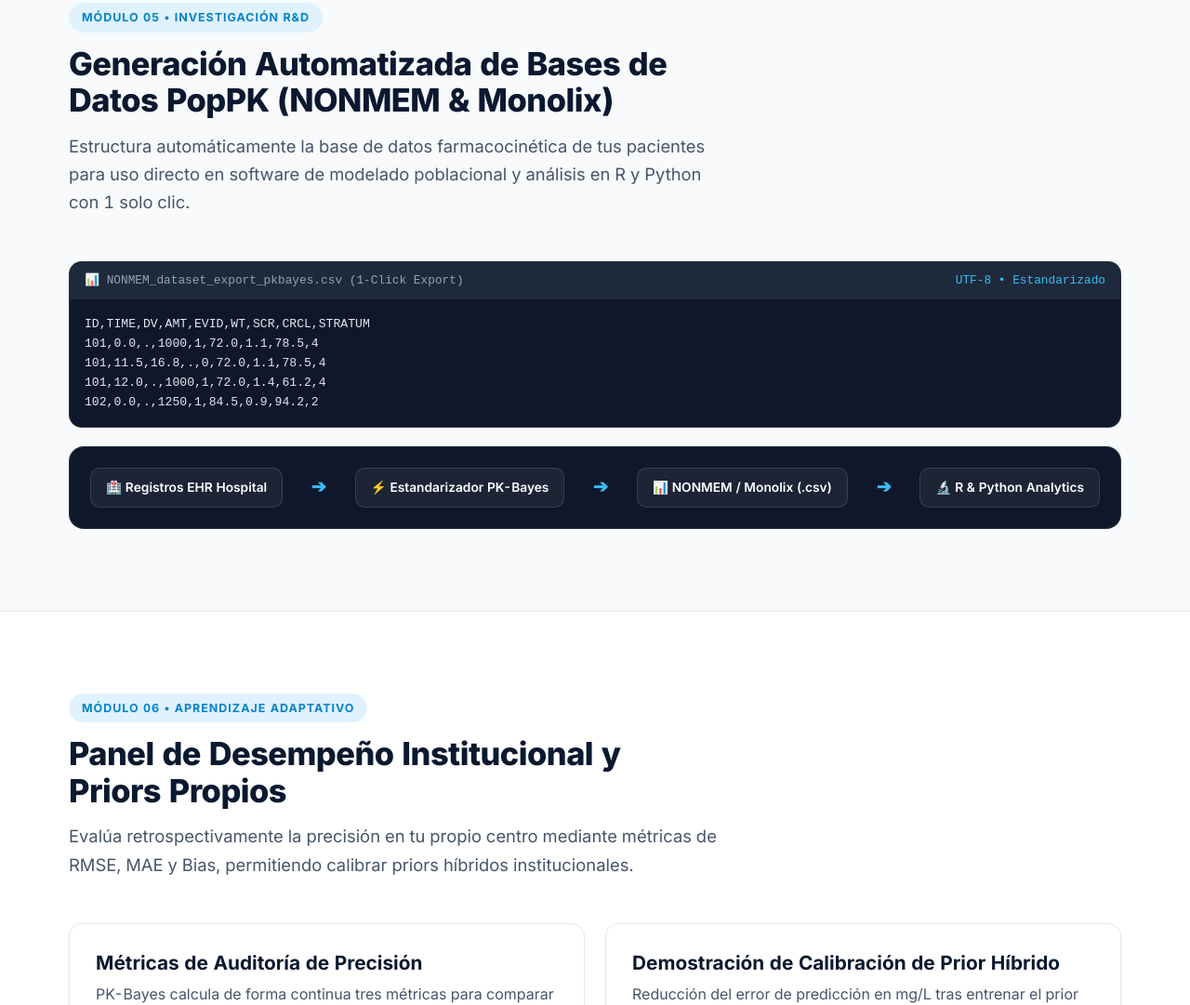
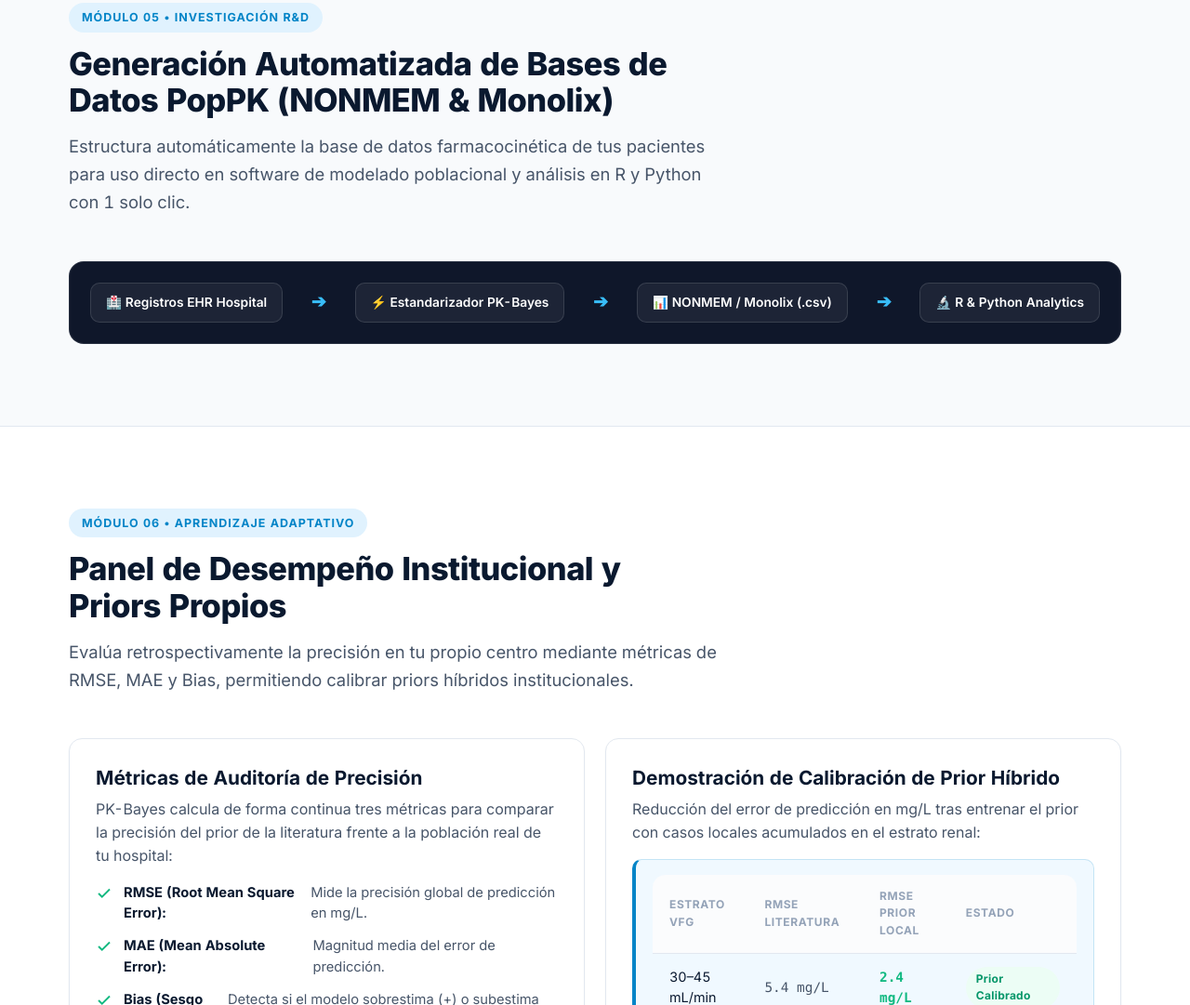
Before and after one commit to PutrefactoSama/Pk-Bayes-Web, a plain HTML site: page funcionalidades.html in a window 1280 px wide. Shown: the part 4572-5653 px from the top of the page at 93% size. Drawn offline with Linux system fonts and the light colour scheme.

Commit message:
clean: Eliminar el bloque de datos CSV NONMEM (code-preview-window) de la sección de funcionalidades

```diff
--- a/funcionalidades.html
+++ b/funcionalidades.html
@@ -387,18 +387,7 @@
         <p class="lead">Estructura automáticamente la base de datos farmacocinética de tus pacientes para uso directo en software de modelado poblacional y análisis en R y Python con 1 solo clic.</p>
       </div>
 
-      <!-- NONMEM CSV Code Preview Window -->
-      <div class="code-preview-window reveal">
-        <div class="code-window-header">
-          <span>📊 NONMEM_dataset_export_pkbayes.csv (1-Click Export)</span>
-          <span style="color:#38bdf8">UTF-8 • Estandarizado</span>
-        </div>
-        <div class="code-window-body">ID,TIME,DV,AMT,EVID,WT,SCR,CRCL,STRATUM
-101,0.0,.,1000,1,72.0,1.1,78.5,4
-101,11.5,16.8,.,0,72.0,1.1,78.5,4
-101,12.0,.,1000,1,72.0,1.4,61.2,4
-102,0.0,.,1250,1,84.5,0.9,94.2,2</div>
-      </div>
+
 
       <!-- Pipeline R&D Banner -->
       <div class="rnd-export-flow mt-24 reveal">
```
